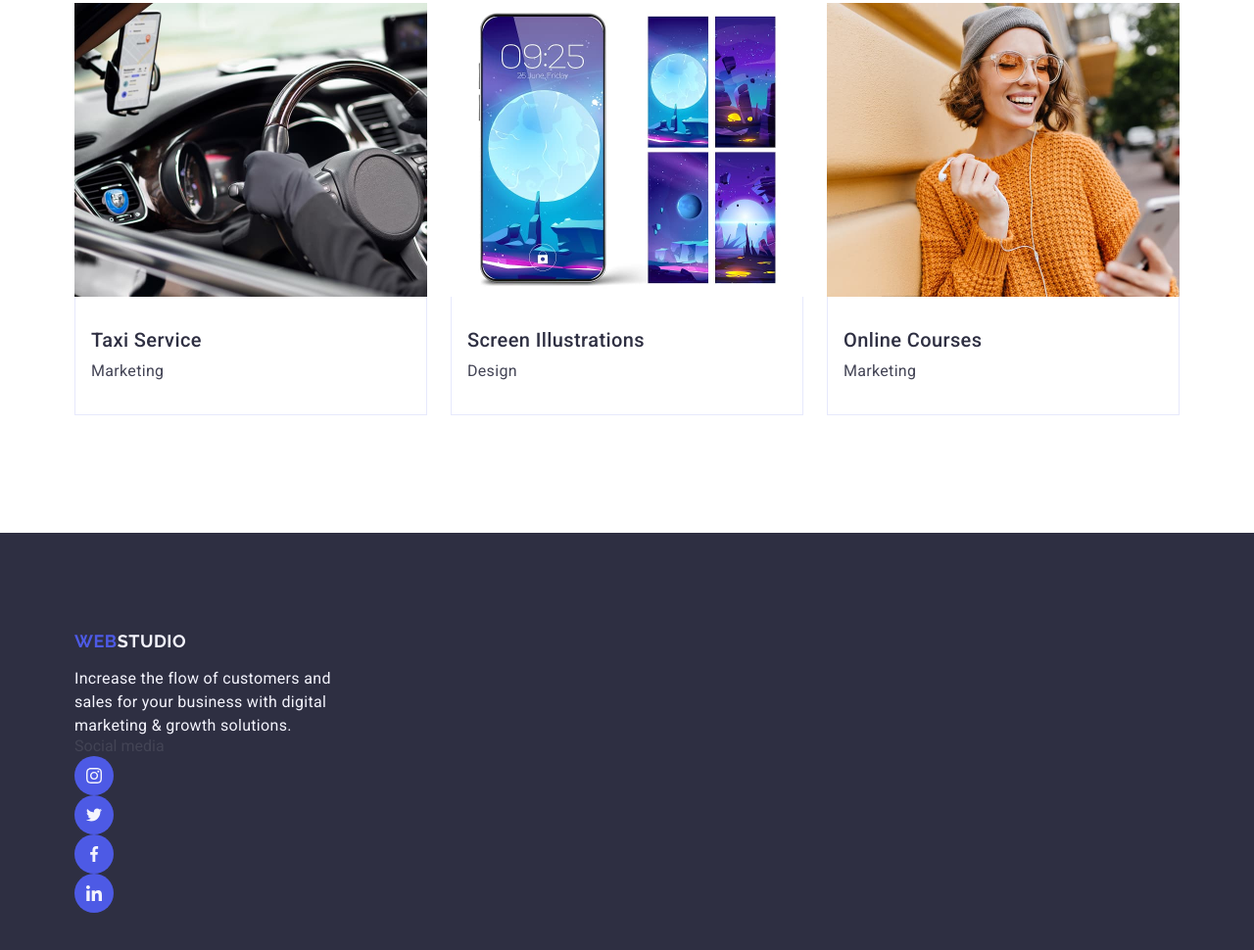
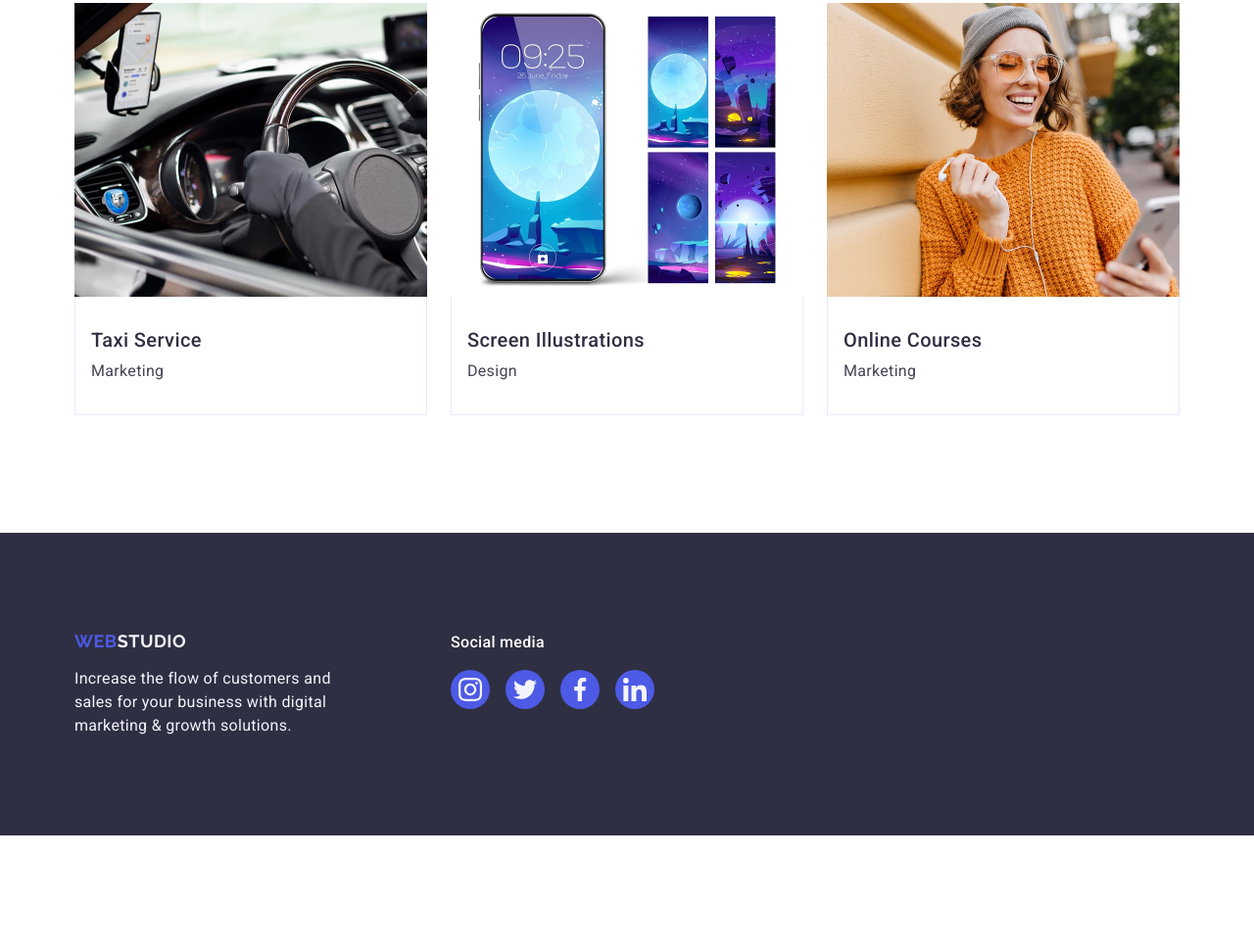
Before and after one commit to Dm1tr1eva/goit-markup-hw-04, a plain HTML site: page index.html in a window 1280 px wide. Shown: the part 2621-3591 px from the top of the page at 98% size. After the commit the page ends 3474 px from the top, so only its background shows below. Drawn offline with nearby package versions, Linux system fonts and the light colour scheme.

Commit message:
add decorative effects

```diff
--- a/css/styles.css
+++ b/css/styles.css
@@ -1,9 +1,3 @@
-/* *,
-*::before,
-*::after {
-  box-sizing: border-box;
-} */
-
 body {
   font-family: "Roboto", sans-serif;
   color: #434455;
@@ -64,7 +58,80 @@ p {
   overflow: hidden;
 }
 
-/* -------------------------header--------------------------- */
+/* #region global values */
+
+/* ---------------background hero and footer------------- */
+
+.hero,
+.footer {
+  background: #2e2f42;
+}
+
+/* ---------------styles title, subtitle, text------------- */
+
+.team__title,
+.portfolio__title {
+  /* font-weight: 700; */
+  font-size: 36px;
+  text-align: center;
+  color: #2e2f42;
+  line-height: 1.11;
+  letter-spacing: 0.02em;
+  text-transform: capitalize;
+  margin-bottom: 72px;
+}
+
+.benefits__subtitle,
+.team__subtitle,
+.portfolio__subtitle {
+  font-weight: 500;
+  font-size: 20px;
+  color: #2e2f42;
+  line-height: 1.2;
+  letter-spacing: 0.02em;
+}
+
+.benefits__text,
+.team__text,
+.portfolio__text,
+.footer__text,
+.media__text {
+  /* font-weight: 400; */
+  font-size: 16px;
+  color: #434455;
+  line-height: 1.5;
+  letter-spacing: 0.02em;
+}
+
+/* ---------------styles icon in footer and team------------- */
+
+.team__list__icon,
+.media__list {
+  display: flex;
+  justify-content: space-between;
+  gap: 24px;
+}
+
+.team__link__icon,
+.media__link__icon {
+  display: flex;
+  justify-content: center;
+  align-items: center;
+  width: 40px;
+  height: 40px;
+  background-color: #4d5ae5;
+  border-radius: 50%;
+  transition: background-color 250ms cubic-bezier(0.4, 0, 0.2, 1);
+}
+
+.team__icon,
+.media__icon {
+  fill: #F4F4FD;
+}
+
+/* #endregion global values */
+
+/* #region header */
 .header {
   border-bottom: 1px solid #e7e9fc;
 }
@@ -160,12 +227,10 @@ p {
   display: flex;
   gap: 40px;
 }
-/* -------------------------hero--------------------------- */
 
-.hero,
-.footer {
-  background: #2e2f42;
-}
+/* #endregion header */
+
+/* #region hero */
 
 .hero {
   padding: 188px 0;
@@ -211,41 +276,10 @@ p {
   background-color: #404bbf;
 }
 
-/* -------------------------global-values--------------------------- */
+/* #endregion hero */
 
-.team__title,
-.portfolio__title {
-  /* font-weight: 700; */
-  font-size: 36px;
-  text-align: center;
-  color: #2e2f42;
-  line-height: 1.11;
-  letter-spacing: 0.02em;
-  text-transform: capitalize;
-  margin-bottom: 72px;
-}
+/* #region benefits */
 
-.benefits__subtitle,
-.team__subtitle,
-.portfolio__subtitle {
-  font-weight: 500;
-  font-size: 20px;
-  color: #2e2f42;
-  line-height: 1.2;
-  letter-spacing: 0.02em;
-}
-
-.benefits__text,
-.team__text,
-.portfolio__text,
-.footer__text {
-  /* font-weight: 400; */
-  font-size: 16px;
-  color: #434455;
-  line-height: 1.5;
-  letter-spacing: 0.02em;
-}
-/* -------------------------benefits--------------------------- */
 .benefits__list {
   display: flex;
   justify-content: space-between;
@@ -268,7 +302,9 @@ p {
   margin-bottom: 8px;
 }
 
-/* -------------------------team--------------------------- */
+/* #endregion benefits */
+
+/* #region team */
 
 .team {
   background-color: #f4f4fd;
@@ -299,33 +335,15 @@ p {
   margin-bottom: 8px;
 }
 
-.team__list__icon {
-  display: flex;
-  justify-content: space-between;
-  gap: 24px;
-}
-
-.team__link__icon {
-  display: flex;
-  justify-content: center;
-  align-items: center;
-  width: 40px;
-  height: 40px;
-  background-color: #4d5ae5;
-  border-radius: 50%;
-  transition: background-color 250ms cubic-bezier(0.4, 0, 0.2, 1);
-}
-
-.team__icon {
-  fill: #ffffff;
-}
-
 .team__link__icon:hover,
 .team__link__icon:focus {
   background-color: #404bbf;
 }
 
-/* -------------------------portfolio--------------------------- */
+/* #endregion team */
+
+/* #region portfolio */
+
 .portfolio__list {
   display: flex;
   /* justify-content: space-between; */
@@ -381,7 +399,9 @@ color: #f4f4fd;
   margin-bottom: 8px;
 }
 
-/* -------------------------footer--------------------------- */
+/* #endregion portfolio */
+
+/* #region footer */
 
 .footer {
   padding: 100px 0;
@@ -402,3 +422,24 @@ color: #f4f4fd;
 .footer__accent {
   color: #f4f4fd;
 }
+
+.footer .container{
+  display: flex;
+  gap: 120px;
+}
+
+.media__list{
+  gap: 16px;
+}
+
+.media__text{
+  font-weight: 500;
+  color: #fff;
+  margin-bottom: 16px;
+}
+
+.media__link__icon:hover,
+.media__link__icon:focus {
+  background-color: #31D0AA;
+}
+/* #endregion footer */
--- a/index.html
+++ b/index.html
@@ -463,29 +463,29 @@
           <p class="media__text">Social media</p>
           <ul class="media__list">
             <li class="media__item">
-              <a class="team__link__icon" href="">
-                <svg class="team__icon" width="16" height="16">
+              <a class="media__link__icon" href="">
+                <svg class="media__icon" width="24" height="24">
                   <use href="./images/icons.svg#icon-instagram"></use>
                 </svg>
               </a>
             </li>
             <li class="media__item">
-              <a class="team__link__icon" href="">
-                <svg class="team__icon" width="16" height="16">
+              <a class="media__link__icon" href="">
+                <svg class="media__icon" width="24" height="24">
                   <use href="./images/icons.svg#icon-twitter"></use>
                 </svg>
               </a>
             </li>
             <li class="media__item">
-              <a class="team__link__icon" href="">
-                <svg class="team__icon" width="16" height="16">
+              <a class="media__link__icon" href="">
+                <svg class="media__icon" width="24" height="24">
                   <use href="./images/icons.svg#icon-facebook"></use>
                 </svg>
               </a>
             </li>
             <li class="media__item">
-              <a class="team__link__icon" href="">
-                <svg class="team__icon" width="16" height="16">
+              <a class="media__link__icon" href="">
+                <svg class="media__icon" width="24" height="24">
                   <use href="./images/icons.svg#icon-linkedin"></use>
                 </svg>
               </a>
```
